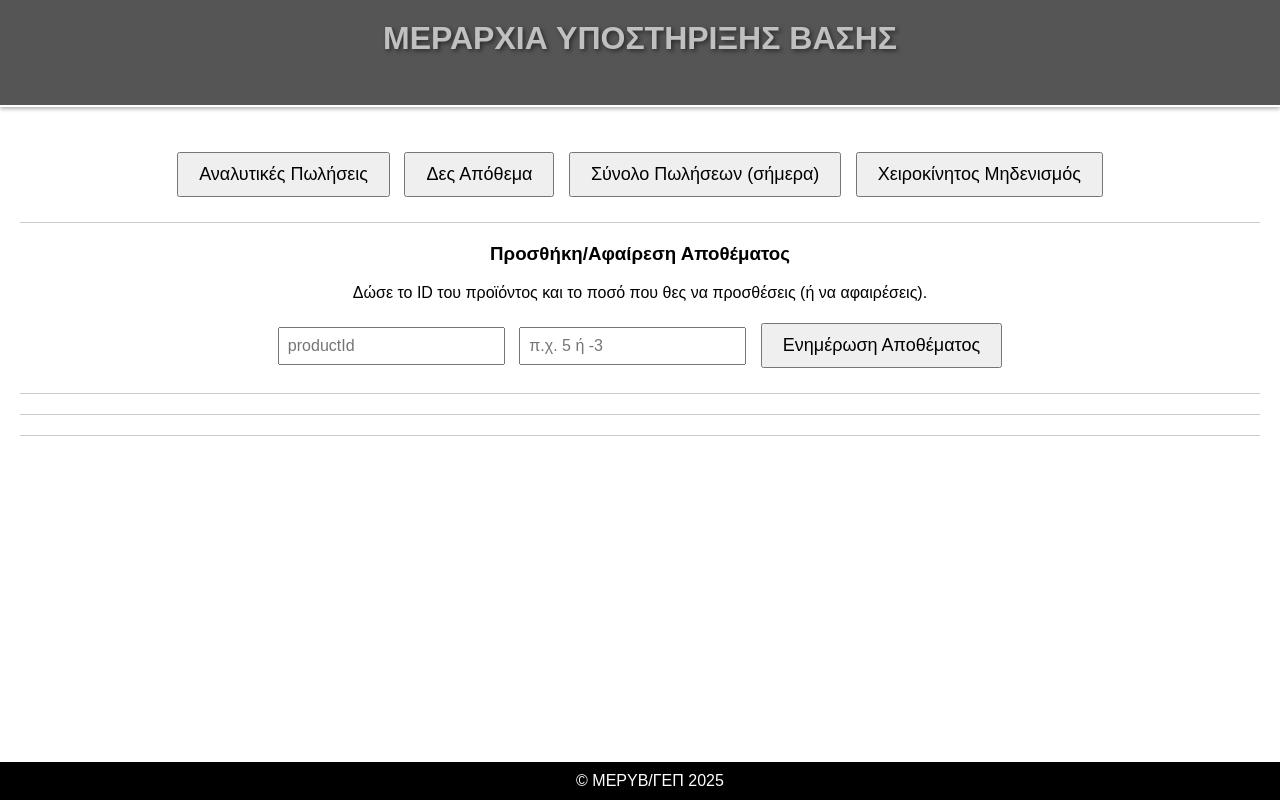
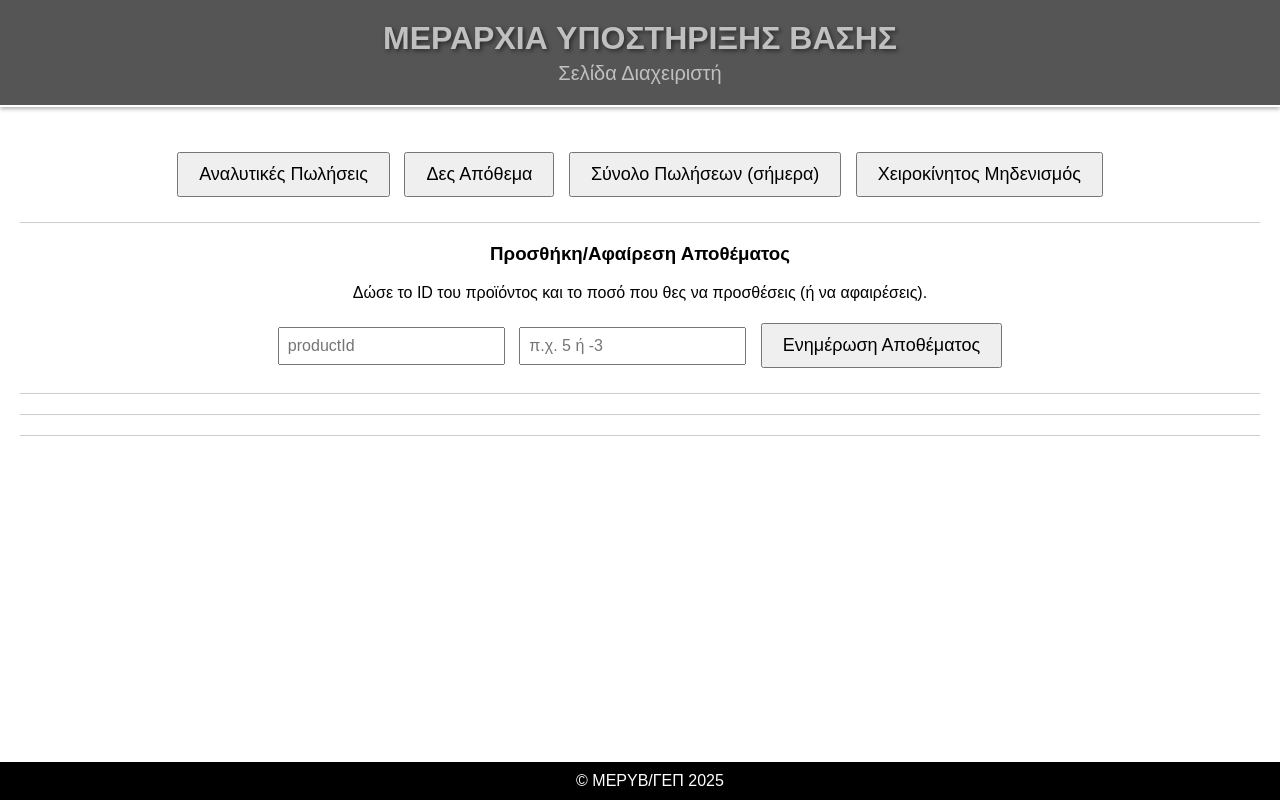
Before and after one commit to Strdyv/dkthrio_app, a website: page views/admin.html in a window 1280 px wide. Drawn offline with Linux system fonts and the light colour scheme.

Commit message:
Update admin.html

```diff
--- a/views/admin.html
+++ b/views/admin.html
@@ -27,7 +27,7 @@
     }
     header .sub-title {
       font-size: 20px;
-      color: #555; /* Σκούρο μεταλλικό */
+      color: #C0C0C0; /* Ασημένιο μεταλλικό */
       margin: 5px 0 0 0;
       padding: 0;
     }
```
